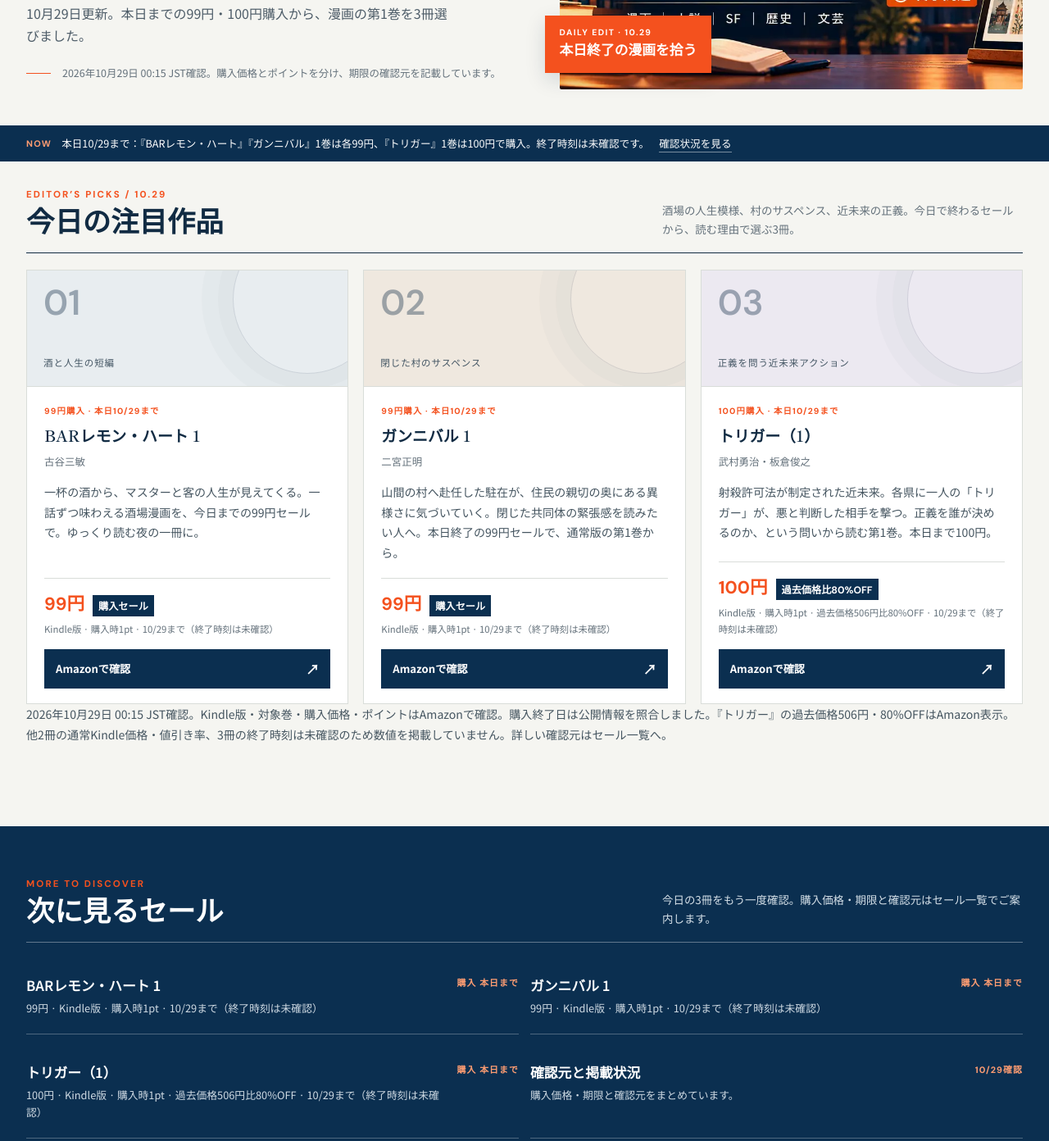
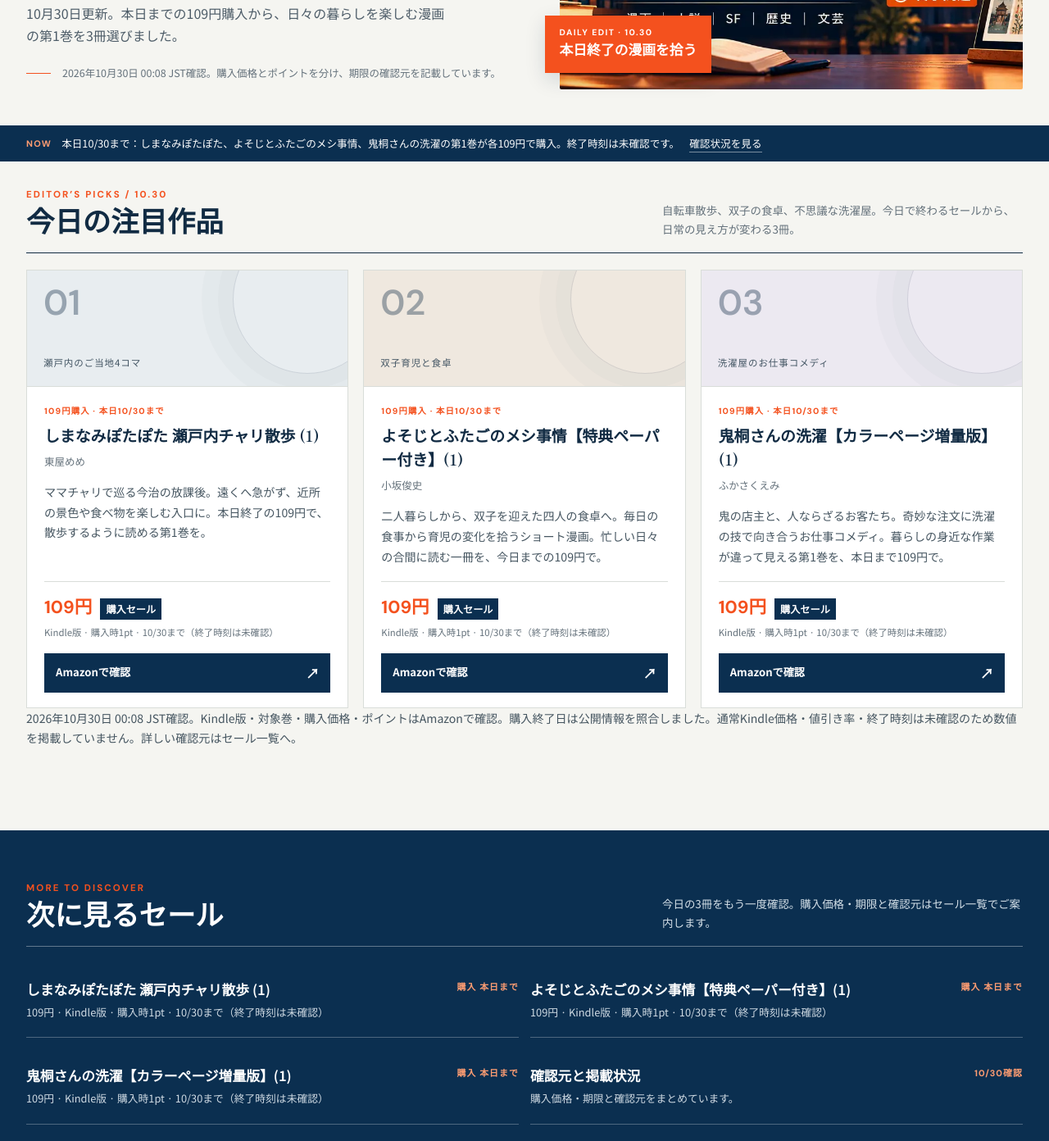
Before and after one commit to realyanderedere-coder/saleshoka, a website: page public/index.html in a window 1280 px wide. Shown: the part 337-1729 px from the top of the page at 82% size. Drawn offline with Linux system fonts and the light colour scheme.

Commit message:
Update sales content 2026-10-30

```diff
--- a/public/index.html
+++ b/public/index.html
@@ -43,20 +43,20 @@ footer{background:#071e33;color:#d9e2e9;padding:32px 0;font-size:.76rem}.foot{di
 <header><div class="wrap nav"><a class="brand" href="/" aria-label="セール書架 トップ"><img src="/images/saleshoka-logo.webp" alt=""><span>セール<em>書架</em></span></a><nav id="mainnav" aria-label="メインナビゲーション"><a href="#picks">今日の注目</a><a href="#campaigns">開催中セール</a><a href="#shelves">本を探す</a><a class="nav-cta" href="/sales/current.html">セール一覧</a></nav><button class="menu" type="button" aria-expanded="false" aria-controls="mainnav">メニュー</button></div></header>
 <main>
 <section class="wrap hero">
-<div><div class="eyebrow">THE DAILY BOOK EDIT · 2026.10.29</div><h1>値下げの先に、<span>読む理由を。</span></h1><p class="hero-copy">10月29日更新。本日までの99円・100円購入から、漫画の第1巻を3冊選びました。</p><div class="hero-meta">2026年10月29日 00:15 JST確認。購入価格とポイントを分け、期限の確認元を記載しています。</div></div>
-<div class="hero-visual"><img src="/images/saleshoka-banner.webp" alt="書棚と電子書籍端末を描いたセール書架のブランドビジュアル"><div class="issue"><small>DAILY EDIT · 10.29</small><strong>本日終了の漫画を拾う</strong></div></div>
+<div><div class="eyebrow">THE DAILY BOOK EDIT · 2026.10.30</div><h1>値下げの先に、<span>読む理由を。</span></h1><p class="hero-copy">10月30日更新。本日までの109円購入から、日々の暮らしを楽しむ漫画の第1巻を3冊選びました。</p><div class="hero-meta">2026年10月30日 00:08 JST確認。購入価格とポイントを分け、期限の確認元を記載しています。</div></div>
+<div class="hero-visual"><img src="/images/saleshoka-banner.webp" alt="書棚と電子書籍端末を描いたセール書架のブランドビジュアル"><div class="issue"><small>DAILY EDIT · 10.30</small><strong>本日終了の漫画を拾う</strong></div></div>
 </section>
-<div class="ticker"><div class="wrap"><strong>NOW</strong><span>本日10/29まで：『BARレモン・ハート』『ガンニバル』1巻は各99円、『トリガー』1巻は100円で購入。終了時刻は未確認です。</span><a href="/sales/current.html">確認状況を見る</a></div></div>
-<section class="wrap featured" id="picks"><div class="section-top"><div><div class="kicker">EDITOR’S PICKS / 10.29</div><h2>今日の注目作品</h2></div><p>酒場の人生模様、村のサスペンス、近未来の正義。今日で終わるセールから、読む理由で選ぶ3冊。</p></div><div class="book-grid">
-<article class="book"><div class="book-art"><span class="num">01</span><span class="topic">酒と人生の短編</span></div><div class="book-info"><div class="book-label">99円購入 · 本日10/29まで</div><h3>BARレモン・ハート 1</h3><div class="author">古谷三敏</div><p class="reason">一杯の酒から、マスターと客の人生が見えてくる。一話ずつ味わえる酒場漫画を、今日までの99円セールで。ゆっくり読む夜の一冊に。</p><div class="price-row"><span class="price">99円</span><span class="discount">購入セール</span></div><p class="price-note">Kindle版 · 購入時1pt · 10/29まで（終了時刻は未確認）</p><a class="action" href="https://www.amazon.co.jp/dp/B00C0SEQHI?tag=saleshoka-22" target="_blank" rel="sponsored nofollow noopener">Amazonで確認 <span>↗</span></a></div></article>
-<article class="book"><div class="book-art"><span class="num">02</span><span class="topic">閉じた村のサスペンス</span></div><div class="book-info"><div class="book-label">99円購入 · 本日10/29まで</div><h3>ガンニバル 1</h3><div class="author">二宮正明</div><p class="reason">山間の村へ赴任した駐在が、住民の親切の奥にある異様さに気づいていく。閉じた共同体の緊張感を読みたい人へ。本日終了の99円セールで、通常版の第1巻から。</p><div class="price-row"><span class="price">99円</span><span class="discount">購入セール</span></div><p class="price-note">Kindle版 · 購入時1pt · 10/29まで（終了時刻は未確認）</p><a class="action" href="https://www.amazon.co.jp/dp/B07NQJBF6G?tag=saleshoka-22" target="_blank" rel="sponsored nofollow noopener">Amazonで確認 <span>↗</span></a></div></article>
-<article class="book"><div class="book-art"><span class="num">03</span><span class="topic">正義を問う近未来アクション</span></div><div class="book-info"><div class="book-label">100円購入 · 本日10/29まで</div><h3>トリガー（1）</h3><div class="author">武村勇治・板倉俊之</div><p class="reason">射殺許可法が制定された近未来。各県に一人の「トリガー」が、悪と判断した相手を撃つ。正義を誰が決めるのか、という問いから読む第1巻。本日まで100円。</p><div class="price-row"><span class="price">100円</span><span class="discount">過去価格比80%OFF</span></div><p class="price-note">Kindle版 · 購入時1pt · 過去価格506円比80%OFF · 10/29まで（終了時刻は未確認）</p><a class="action" href="https://www.amazon.co.jp/dp/B00K7Q6NEE?tag=saleshoka-22" target="_blank" rel="sponsored nofollow noopener">Amazonで確認 <span>↗</span></a></div></article>
-</div><p class="reason">2026年10月29日 00:15 JST確認。Kindle版・対象巻・購入価格・ポイントはAmazonで確認。購入終了日は公開情報を照合しました。『トリガー』の過去価格506円・80%OFFはAmazon表示。他2冊の通常Kindle価格・値引き率、3冊の終了時刻は未確認のため数値を掲載していません。詳しい確認元は<a href="/sales/current.html">セール一覧</a>へ。</p></section>
+<div class="ticker"><div class="wrap"><strong>NOW</strong><span>本日10/30まで：しまなみぽたぽた、よそじとふたごのメシ事情、鬼桐さんの洗濯の第1巻が各109円で購入。終了時刻は未確認です。</span><a href="/sales/current.html">確認状況を見る</a></div></div>
+<section class="wrap featured" id="picks"><div class="section-top"><div><div class="kicker">EDITOR’S PICKS / 10.30</div><h2>今日の注目作品</h2></div><p>自転車散歩、双子の食卓、不思議な洗濯屋。今日で終わるセールから、日常の見え方が変わる3冊。</p></div><div class="book-grid">
+<article class="book"><div class="book-art"><span class="num">01</span><span class="topic">瀬戸内のご当地4コマ</span></div><div class="book-info"><div class="book-label">109円購入 · 本日10/30まで</div><h3>しまなみぽたぽた 瀬戸内チャリ散歩 (1)</h3><div class="author">東屋めめ</div><p class="reason">ママチャリで巡る今治の放課後。遠くへ急がず、近所の景色や食べ物を楽しむ入口に。本日終了の109円で、散歩するように読める第1巻を。</p><div class="price-row"><span class="price">109円</span><span class="discount">購入セール</span></div><p class="price-note">Kindle版 · 購入時1pt · 10/30まで（終了時刻は未確認）</p><a class="action" href="https://www.amazon.co.jp/dp/B0C7VPZPTZ?tag=saleshoka-22" target="_blank" rel="sponsored nofollow noopener">Amazonで確認 <span>↗</span></a></div></article>
+<article class="book"><div class="book-art"><span class="num">02</span><span class="topic">双子育児と食卓</span></div><div class="book-info"><div class="book-label">109円購入 · 本日10/30まで</div><h3>よそじとふたごのメシ事情【特典ペーパー付き】(1)</h3><div class="author">小坂俊史</div><p class="reason">二人暮らしから、双子を迎えた四人の食卓へ。毎日の食事から育児の変化を拾うショート漫画。忙しい日々の合間に読む一冊を、今日までの109円で。</p><div class="price-row"><span class="price">109円</span><span class="discount">購入セール</span></div><p class="price-note">Kindle版 · 購入時1pt · 10/30まで（終了時刻は未確認）</p><a class="action" href="https://www.amazon.co.jp/dp/B0C2CTZ3TY?tag=saleshoka-22" target="_blank" rel="sponsored nofollow noopener">Amazonで確認 <span>↗</span></a></div></article>
+<article class="book"><div class="book-art"><span class="num">03</span><span class="topic">洗濯屋のお仕事コメディ</span></div><div class="book-info"><div class="book-label">109円購入 · 本日10/30まで</div><h3>鬼桐さんの洗濯【カラーページ増量版】(1)</h3><div class="author">ふかさくえみ</div><p class="reason">鬼の店主と、人ならざるお客たち。奇妙な注文に洗濯の技で向き合うお仕事コメディ。暮らしの身近な作業が違って見える第1巻を、本日まで109円で。</p><div class="price-row"><span class="price">109円</span><span class="discount">購入セール</span></div><p class="price-note">Kindle版 · 購入時1pt · 10/30まで（終了時刻は未確認）</p><a class="action" href="https://www.amazon.co.jp/dp/B07GSZ3X7L?tag=saleshoka-22" target="_blank" rel="sponsored nofollow noopener">Amazonで確認 <span>↗</span></a></div></article>
+</div><p class="reason">2026年10月30日 00:08 JST確認。Kindle版・対象巻・購入価格・ポイントはAmazonで確認。購入終了日は公開情報を照合しました。通常Kindle価格・値引き率・終了時刻は未確認のため数値を掲載していません。詳しい確認元は<a href="/sales/current.html">セール一覧</a>へ。</p></section>
 <section class="discover" id="campaigns"><div class="wrap"><div class="section-top"><div><div class="kicker">MORE TO DISCOVER</div><h2>次に見るセール</h2></div><p>今日の3冊をもう一度確認。購入価格・期限と確認元はセール一覧でご案内します。</p></div><div class="campaigns">
-<a class="campaign" href="https://www.amazon.co.jp/dp/B00C0SEQHI?tag=saleshoka-22" target="_blank" rel="sponsored nofollow noopener"><div><h3>BARレモン・ハート 1</h3><p>99円 · Kindle版 · 購入時1pt · 10/29まで（終了時刻は未確認）</p></div><span class="until">購入 本日まで</span></a>
-<a class="campaign" href="https://www.amazon.co.jp/dp/B07NQJBF6G?tag=saleshoka-22" target="_blank" rel="sponsored nofollow noopener"><div><h3>ガンニバル 1</h3><p>99円 · Kindle版 · 購入時1pt · 10/29まで（終了時刻は未確認）</p></div><span class="until">購入 本日まで</span></a>
-<a class="campaign" href="https://www.amazon.co.jp/dp/B00K7Q6NEE?tag=saleshoka-22" target="_blank" rel="sponsored nofollow noopener"><div><h3>トリガー（1）</h3><p>100円 · Kindle版 · 購入時1pt · 過去価格506円比80%OFF · 10/29まで（終了時刻は未確認）</p></div><span class="until">購入 本日まで</span></a>
-<a class="campaign" href="/sales/current.html"><div><h3>確認元と掲載状況</h3><p>購入価格・期限と確認元をまとめています。</p></div><span class="until">10/29確認</span></a>
+<a class="campaign" href="https://www.amazon.co.jp/dp/B0C7VPZPTZ?tag=saleshoka-22" target="_blank" rel="sponsored nofollow noopener"><div><h3>しまなみぽたぽた 瀬戸内チャリ散歩 (1)</h3><p>109円 · Kindle版 · 購入時1pt · 10/30まで（終了時刻は未確認）</p></div><span class="until">購入 本日まで</span></a>
+<a class="campaign" href="https://www.amazon.co.jp/dp/B0C2CTZ3TY?tag=saleshoka-22" target="_blank" rel="sponsored nofollow noopener"><div><h3>よそじとふたごのメシ事情【特典ペーパー付き】(1)</h3><p>109円 · Kindle版 · 購入時1pt · 10/30まで（終了時刻は未確認）</p></div><span class="until">購入 本日まで</span></a>
+<a class="campaign" href="https://www.amazon.co.jp/dp/B07GSZ3X7L?tag=saleshoka-22" target="_blank" rel="sponsored nofollow noopener"><div><h3>鬼桐さんの洗濯【カラーページ増量版】(1)</h3><p>109円 · Kindle版 · 購入時1pt · 10/30まで（終了時刻は未確認）</p></div><span class="until">購入 本日まで</span></a>
+<a class="campaign" href="/sales/current.html"><div><h3>確認元と掲載状況</h3><p>購入価格・期限と確認元をまとめています。</p></div><span class="until">10/30確認</span></a>
 </div></div></section>
 <section class="wrap more" id="shelves"><div class="section-top"><div><div class="kicker">BROWSE THE SHELVES</div><h2>読みたい本から探す</h2></div><p>好みや目的に合わせて、セール本の棚を見て回れます。</p></div><div class="more-grid"><a href="/features/sf.html"><span class="sub">01 · GENRE</span>SF作品</a><a href="/features/history.html"><span class="sub">02 · GENRE</span>歴史・時代作品</a><a href="/features/completed-manga.html"><span class="sub">03 · SERIES</span>完結漫画</a><a href="/features/low-price.html"><span class="sub">04 · PRICE</span>100円前後</a></div></section>
 <section class="wrap disclosure"><p>価格・ポイント・無料期限は確認時点の情報です。購入前にAmazonの商品ページで最新情報をご確認ください。Amazonのアソシエイトとして、セール書架は適格販売により収入を得ています。</p></section>
```
Also changed, not shown: public/sales/current.html (+8 -8 lines).
